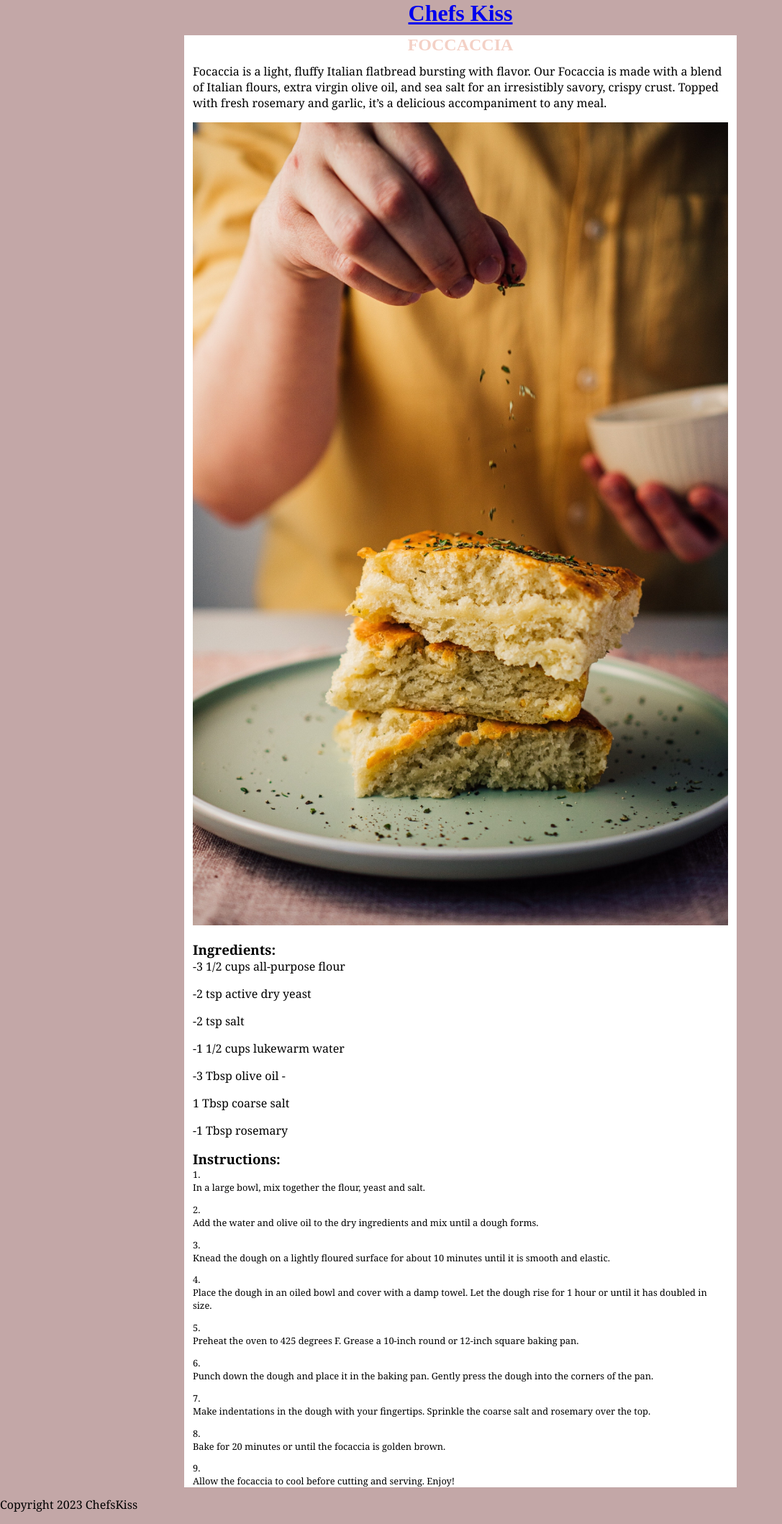
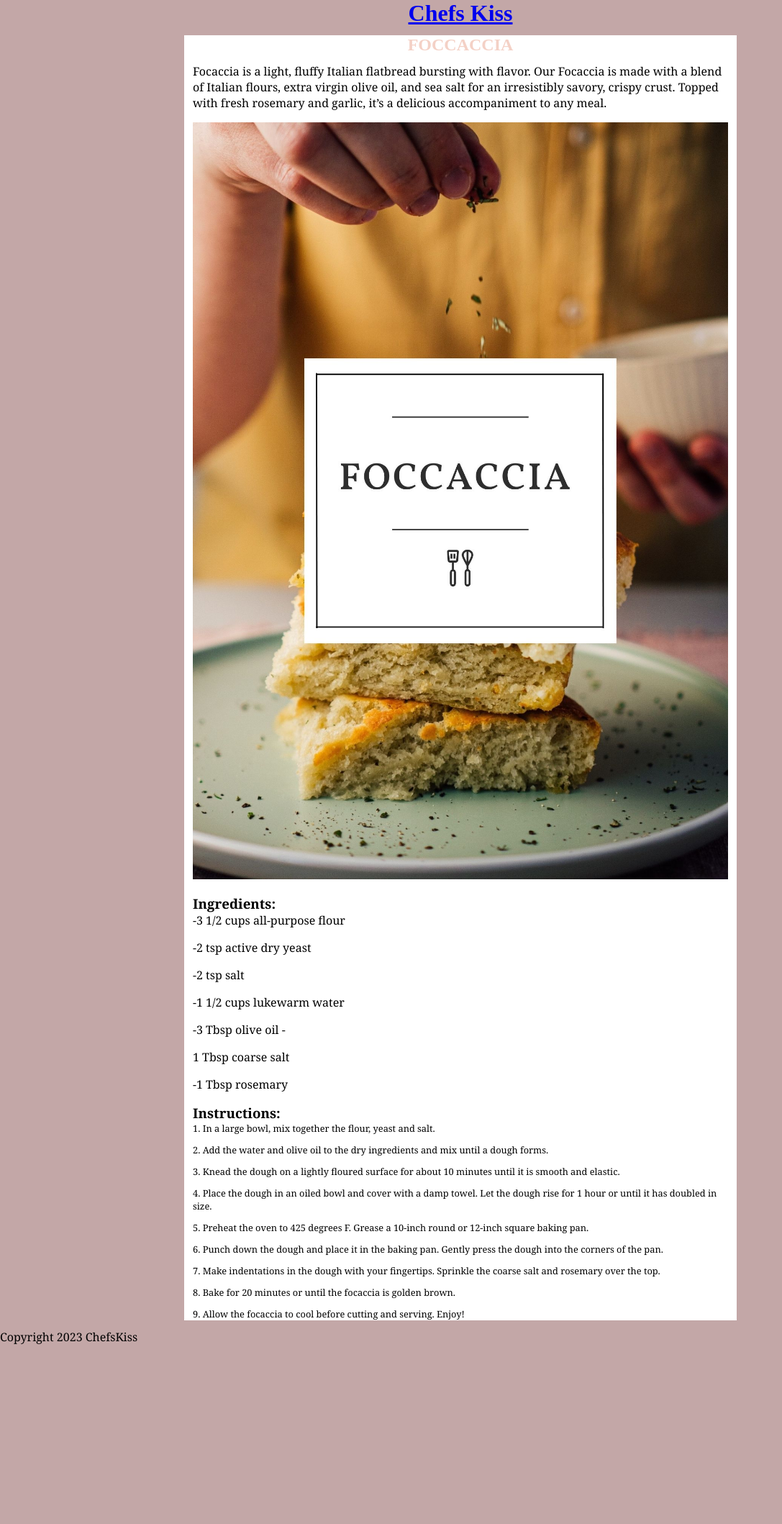
Before and after one commit to AmyLindsay1/ChefsKiss, a Jekyll site: the page built from _recipes/foccaccia.md, in a window 1280 px wide. Shown: the whole page at 72% size, without its empty margins (0-1087 px from the left). Built offline with Jekyll 4.4.1, drawn with Linux system fonts in a browser that asks for light colours; after the commit the page ends 1885 px from its top, so only the background shows below that.

Commit message:
Update Recipe “foccaccia”

```diff
--- a/_recipes/foccaccia.md
+++ b/_recipes/foccaccia.md
@@ -6,7 +6,7 @@ layout: recipe
 ---
 Focaccia is a light, fluffy Italian flatbread bursting with flavor. Our Focaccia is made with a blend of Italian flours, extra virgin olive oil, and sea salt for an irresistibly savory, crispy crust. Topped with fresh rosemary and garlic, it's a delicious accompaniment to any meal.
 
-![](../uploads/adam-bartoszewicz-sjcyuglrebs-unsplash.jpg)
+![](../uploads/8.jpg)
 
 ### Ingredients:
 
@@ -24,40 +24,14 @@ Focaccia is a light, fluffy Italian flatbread bursting with flavor. Our Focaccia
 
 \-1 Tbsp rosemary
 
-
-
 ### Instructions:
 
 1. In a large bowl, mix together the flour, yeast and salt.
-
-
-
 2. Add the water and olive oil to the dry ingredients and mix until a dough forms.
-
-
-
 3. Knead the dough on a lightly floured surface for about 10 minutes until it is smooth and elastic.
-
-
-
 4. Place the dough in an oiled bowl and cover with a damp towel. Let the dough rise for 1 hour or until it has doubled in size.
-
-
-
 5. Preheat the oven to 425 degrees F. Grease a 10-inch round or 12-inch square baking pan.
-
-
-
 6. Punch down the dough and place it in the baking pan. Gently press the dough into the corners of the pan.
-
-
-
 7. Make indentations in the dough with your fingertips. Sprinkle the coarse salt and rosemary over the top.
-
-
-
 8. Bake for 20 minutes or until the focaccia is golden brown.
-
-
-
 9. Allow the focaccia to cool before cutting and serving. Enjoy!
```
Also changed, not shown: uploads/8.jpg (added).
